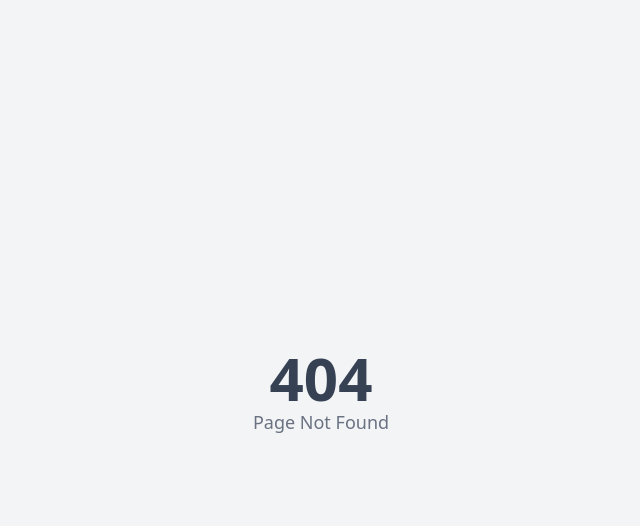
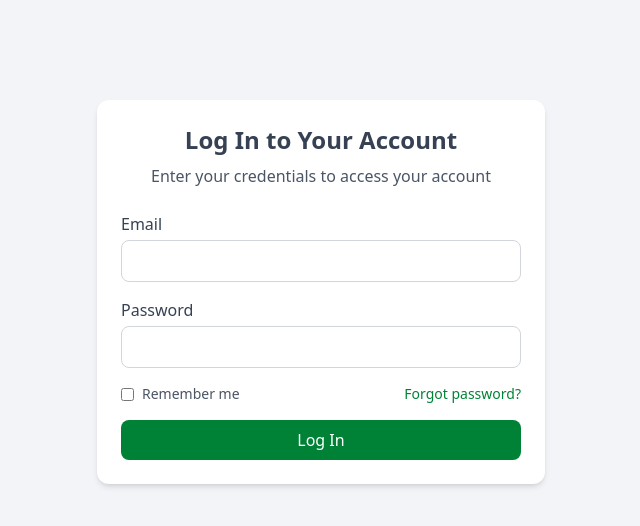
Before and after one commit to mohamednousad/Counselling-Booking-System, a React (Create React App) app in the folder client/: page /login in a window 1280 px wide. Before the commit this address had no page. Shown: the top 526 px of the page, without its empty margins (319-959 px from the left). Built offline with nearby package versions, Linux system fonts and the light colour scheme.

Commit message:
Login Page

```diff
--- a/client/src/components/Home/Navbar.jsx
+++ b/client/src/components/Home/Navbar.jsx
@@ -1,39 +1,53 @@
+import { Link } from 'react-router-dom'
+
 const Navbar = () => {
   return (
-    <header className="bg-white shadow-md sticky top-0 z-10">
-      <div className="container mx-auto px-4 py-3 flex justify-between items-center">
-        <div className="text-2xl font-bold text-green-600">Mind Care</div>
-        <button className="md:hidden text-gray-700 focus:outline-none">
+    <header className='bg-white shadow-md sticky top-0 z-10'>
+      <div className='container mx-auto px-4 py-3 flex justify-between items-center'>
+        <div className='text-2xl font-bold text-green-600'>Mind Care</div>
+        <button className='md:hidden text-gray-700 focus:outline-none'>
           ☰
         </button>
-        <nav className="md:block absolute md:relative top-16 md:top-0 left-0 w-full md:w-auto bg-white md:bg-transparent shadow-md md:shadow-none">
-          <div className="container mx-auto px-4 py-2 md:py-0 flex flex-col md:flex-row space-y-2 md:space-y-0 md:space-x-6">
-            <a href="#home" className="py-2 hover:text-green-600 transition">
+        <nav className='md:block absolute md:relative top-16 md:top-0 left-0 w-full md:w-auto bg-white md:bg-transparent shadow-md md:shadow-none'>
+          <div className='container mx-auto px-4 py-2 md:py-0 flex flex-col md:flex-row space-y-2 md:space-y-0 md:space-x-6'>
+            <a href='#home' className='py-2 hover:text-green-600 transition'>
               Home
             </a>
-            <a href="#about" className="py-2 hover:text-green-600 transition">
+            <a href='#about' className='py-2 hover:text-green-600 transition'>
               About
             </a>
             <a
-              href="#services"
-              className="py-2 hover:text-green-600 transition"
+              href='#services'
+              className='py-2 hover:text-green-600 transition'
             >
               Services
             </a>
             <a
-              href="#resources"
-              className="py-2 hover:text-green-600 transition"
+              href='#resources'
+              className='py-2 hover:text-green-600 transition'
             >
               Resources
             </a>
-            <a href="#contact" className="py-2 hover:text-green-600 transition">
+            <a href='#contact' className='py-2 hover:text-green-600 transition'>
               Contact
             </a>
+            {/* <a
+              href='/login'
+              className='bg-green-600 text-white px-4 py-2 rounded-md hover:bg-green-700 transition'
+            >
+              Log In
+            </a> */}
+            <Link
+              to='/login'
+              className='bg-green-600 text-white px-4 py-2 rounded-md hover:bg-green-700 transition'
+            >
+              Log In
+            </Link>
           </div>
         </nav>
       </div>
     </header>
-  );
-};
+  )
+}
 
-export default Navbar;
+export default Navbar
--- /dev/null
+++ b/client/src/components/Login/index.jsx
@@ -0,0 +1,53 @@
+export default function Login() {
+  return (
+    <main className='max-w-md mx-auto p-6 bg-white rounded-xl shadow-md mt-20'>
+      <h2 className='text-2xl font-bold text-gray-700 mb-2 text-center'>
+        Log In to Your Account
+      </h2>
+      <p className='text-gray-600 mb-6 text-center'>
+        Enter your credentials to access your account
+      </p>
+
+      <form className='space-y-4'>
+        <div>
+          <label className='block text-gray-700 font-medium mb-1'>Email</label>
+          <input
+            type='email'
+            name='email'
+            required
+            className='w-full px-4 py-2 border border-gray-300 rounded-lg focus:outline-none focus:ring-2 focus:ring-gray-500'
+          />
+        </div>
+
+        <div>
+          <label className='block text-gray-700 font-medium mb-1'>
+            Password
+          </label>
+          <input
+            type='password'
+            name='password'
+            required
+            className='w-full px-4 py-2 border border-gray-300 rounded-lg focus:outline-none focus:ring-2 focus:ring-gray-500'
+          />
+        </div>
+
+        <div className='flex items-center justify-between'>
+          <label className='flex items-center text-sm text-gray-600'>
+            <input type='checkbox' className='mr-2' />
+            Remember me
+          </label>
+          <a href='#' className='text-sm text-green-700 hover:underline'>
+            Forgot password?
+          </a>
+        </div>
+
+        <button
+          type='submit'
+          className='w-full bg-green-700 text-white py-2 px-4 rounded-lg hover:bg-green-800 transition duration-300 cursor-pointer'
+        >
+          Log In
+        </button>
+      </form>
+    </main>
+  )
+}
--- a/client/src/routes/index.js
+++ b/client/src/routes/index.js
@@ -1,11 +1,12 @@
-import { BrowserRouter as Router, Route, Routes } from "react-router-dom";
-import { lazy, Suspense } from "react";
-import { Spin } from "antd";
+import { BrowserRouter as Router, Route, Routes } from 'react-router-dom'
+import { lazy, Suspense } from 'react'
+import { Spin } from 'antd'
 
-const Test = lazy(() => import("../views/Test"));
-const NotFound = lazy(() => import("../views/NotFound"));
-const Home = lazy(() => import("../views/appViews/Home"));
-const Booking = lazy(() => import("../views/appViews/Booking"));
+const Test = lazy(() => import('../views/Test'))
+const NotFound = lazy(() => import('../views/NotFound'))
+const Home = lazy(() => import('../views/appViews/Home'))
+const Booking = lazy(() => import('../views/appViews/Booking'))
+const Login = lazy(() => import('../views/appViews/Login'))
 
 const RoutesPage = () => (
   <Router>
@@ -13,28 +14,29 @@ const RoutesPage = () => (
       fallback={
         <div
           style={{
-            display: "flex",
-            justifyContent: "center",
-            alignItems: "center",
-            height: "80vh",
+            display: 'flex',
+            justifyContent: 'center',
+            alignItems: 'center',
+            height: '80vh',
           }}
         >
           <Spin
-            size="large"
-            tip="Loading..."
-            style={{ fontSize: "24px", transform: "scale(2)" }} // Enlarges the spinner
+            size='large'
+            tip='Loading...'
+            style={{ fontSize: '24px', transform: 'scale(2)' }} // Enlarges the spinner
           />
         </div>
       }
     >
       <Routes>
-        <Route path="/" element={<Home />} />
-        <Route path="/booking" element={<Booking />} />
-        <Route path="/test" element={<Test />} />
-        <Route path="*" element={<NotFound />} />
+        <Route path='/' element={<Home />} />
+        <Route path='/booking' element={<Booking />} />
+        <Route path='/login' element={<Login />} />
+        <Route path='/test' element={<Test />} />
+        <Route path='*' element={<NotFound />} />
       </Routes>
     </Suspense>
   </Router>
-);
+)
 
-export default RoutesPage;
+export default RoutesPage
--- /dev/null
+++ b/client/src/views/appViews/Login.jsx
@@ -0,0 +1,10 @@
+import React from 'react'
+import Login from '../../components/Login'
+
+export default function LoginPage() {
+  return (
+    <div className='p-5'>
+      <Login />
+    </div>
+  )
+}
```
